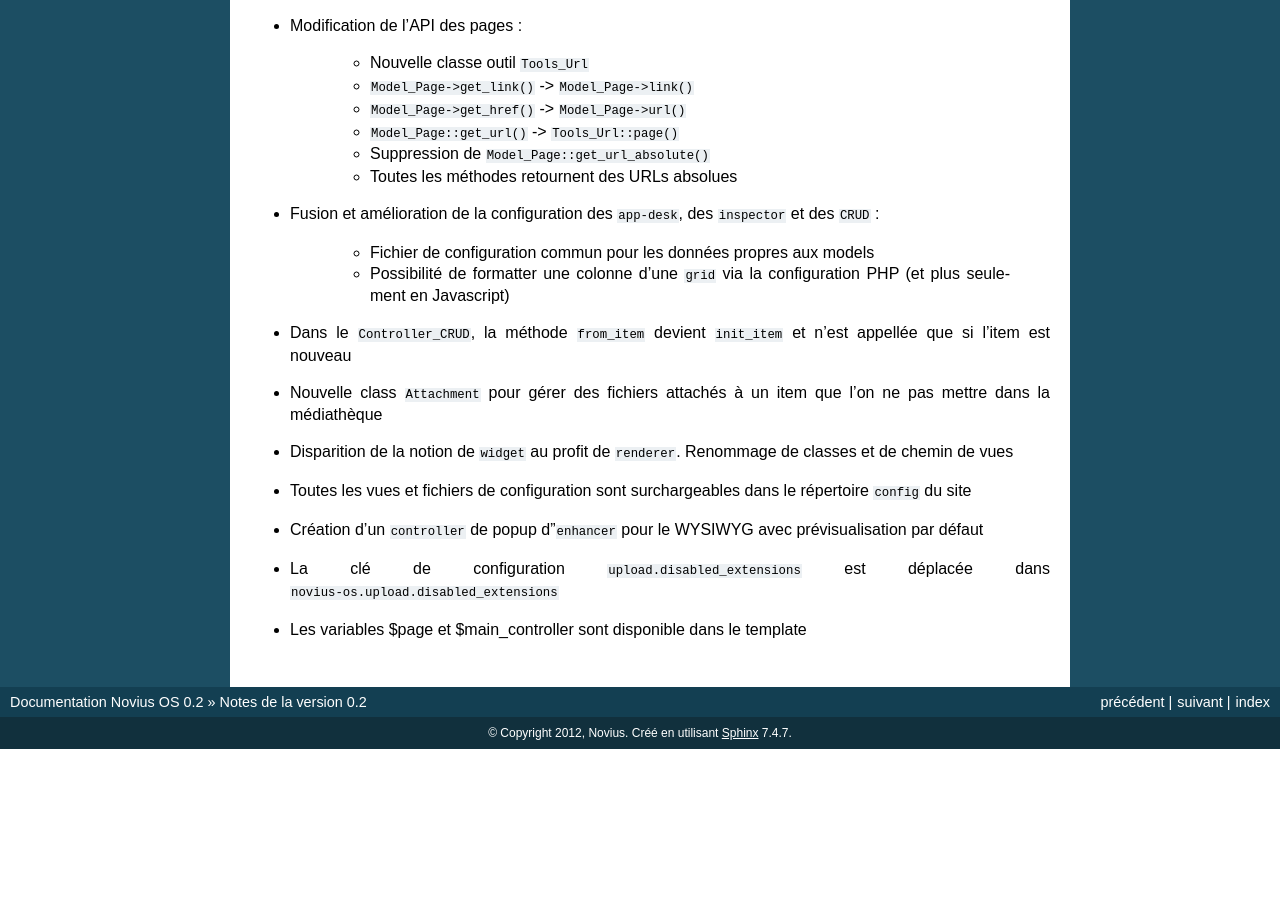
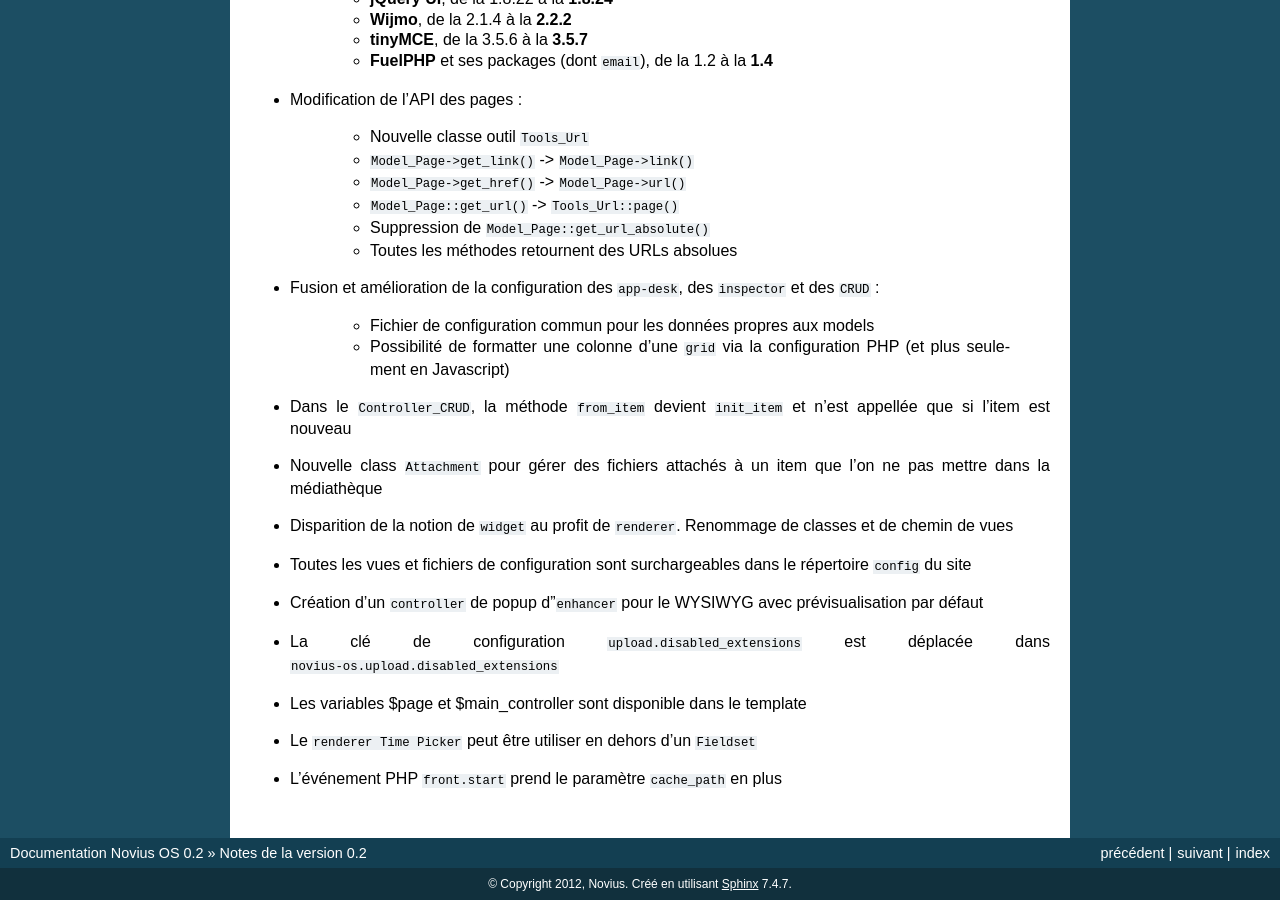
Before and after one commit to vrcAlbert/documentation-api, a Sphinx documentation site: the page built from source/release/0.2.rst, in a window 1280 px wide and 900 px high, scrolled down 832 px. Built offline with Sphinx 7.4.7, drawn with Linux system fonts in a browser that asks for light colours; before the commit the page ends 1581 px from its top, so only the background shows below that; some of the changed text lies outside the part shown.

Commit message:
Update release note

```diff
--- a/source/release/0.2.rst
+++ b/source/release/0.2.rst
@@ -7,7 +7,9 @@
 * Une instance de Novius Os peut-être multi-contexte : gérer de un à plusieurs sites, chacun dans une ou plusieurs langues
 * Intégration de l'application **Slideshow**
 * Intégration de l'application **Form**
+* Intégration de l'application **Assistant 'Créer mon appli'**
 * Intégration du ``sharer`` **Simple Google+** sur le même modèle que Facebook et Twitter
+* Le back-office est disponible en français et en anglais
 * | Les onglets du back-office sont fermables avec un click sur le bouton du milieu de la souris
   | Nouveau bouton *Close all other tabs*
 
@@ -52,3 +54,5 @@
 * Création d'un ``controller`` de popup d'``enhancer`` pour le WYSIWYG avec prévisualisation par défaut
 * La clé de configuration ``upload.disabled_extensions`` est déplacée dans ``novius-os.upload.disabled_extensions``
 * Les variables $page et $main_controller sont disponible dans le template
+* Le ``renderer Time Picker`` peut être utiliser en dehors d'un ``Fieldset``
+* L'événement PHP ``front.start`` prend le paramètre ``cache_path`` en plus
```
